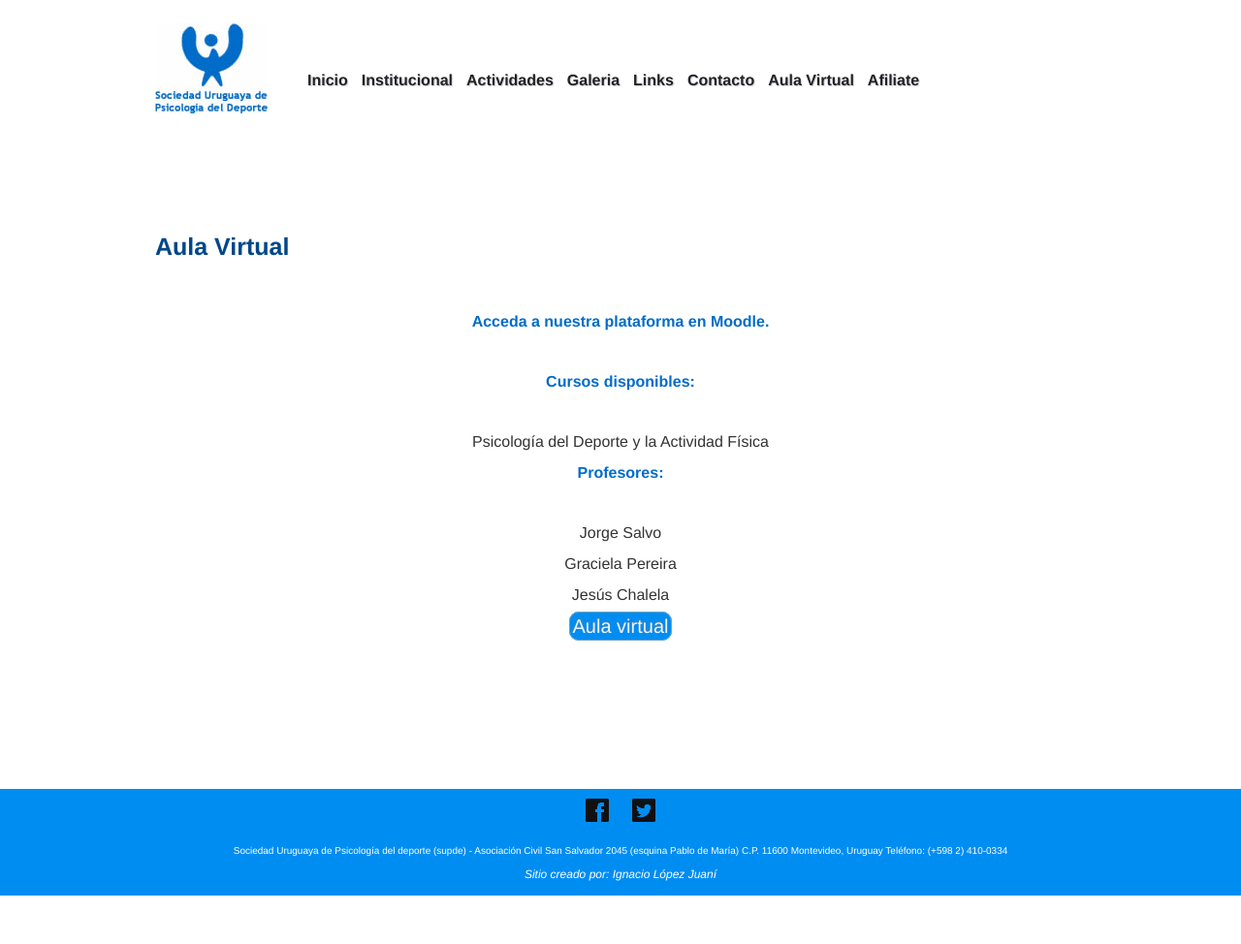
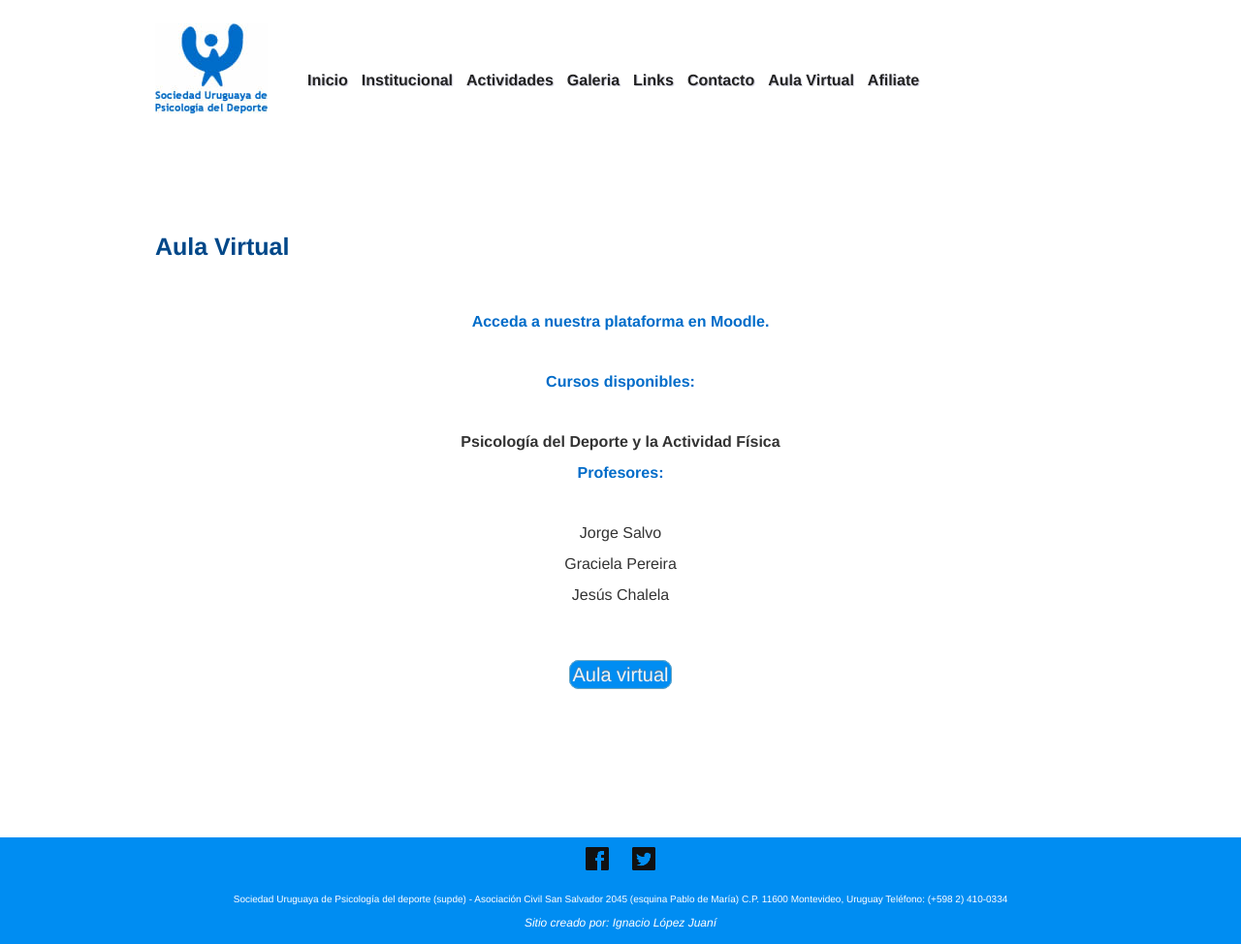
Before and after one commit to ignaciolopezjuani/supde, a Jekyll site: the page built from virtual class room.html, in a window 1280 px wide. Shown: the whole page at 97% size. Built offline with Jekyll 4.4.1, drawn with Linux system fonts in a browser that asks for light colours; nearby versions of some CDN libraries; some web fonts are replaced; Markdown is read by kramdown in place of the engine named in the settings; before the commit the page ends 924 px from its top, so only the background shows below that.

Commit message:
separate button from text in virtual...html

```diff
--- a/media/css/base.css
+++ b/media/css/base.css
@@ -433,8 +433,8 @@ body.links {
 
 }
 /* virtual-class-room */
-body.virtual-class-room {
-
+body.virtual-class-room #prof-list {
+  margin-bottom: 50px;
 }
 
 .center tr td span {font-family: Helvetica, Arial, sans-serif; monospace; font-size: 14px; margin-left: 300px;
--- a/virtual class room.html
+++ b/virtual class room.html
@@ -10,9 +10,9 @@ title: Aula Virtual
 
     <h3>Acceda a nuestra plataforma en Moodle.</h3>
     <h3>Cursos disponibles:</h3>
-    <p>Psicología del Deporte y la Actividad Física</p>
+    <h4>Psicología del Deporte y la Actividad Física</h4>
     <h3>Profesores:</h3>
-    <ul>
+    <ul id="prof-list">
         <li>Jorge Salvo</li>
         <li>Graciela Pereira</li>
         <li>Jesús Chalela</li>
```
